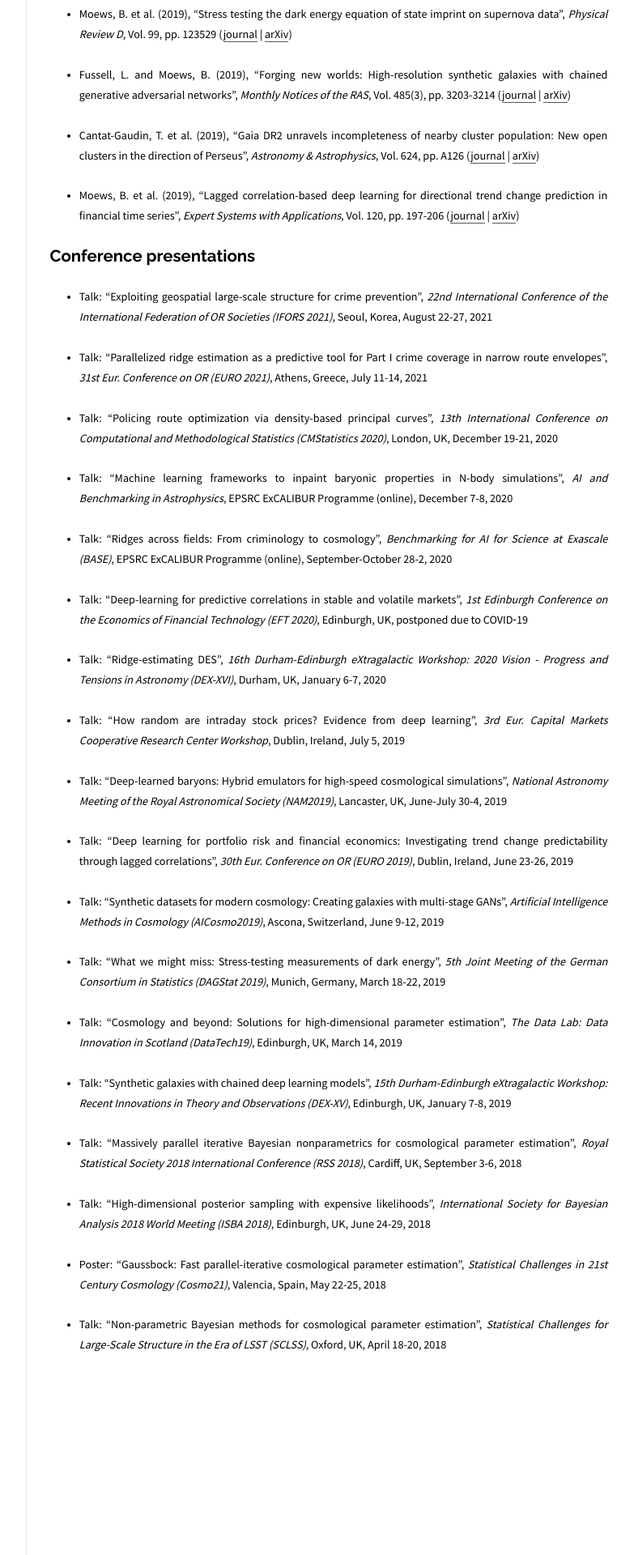
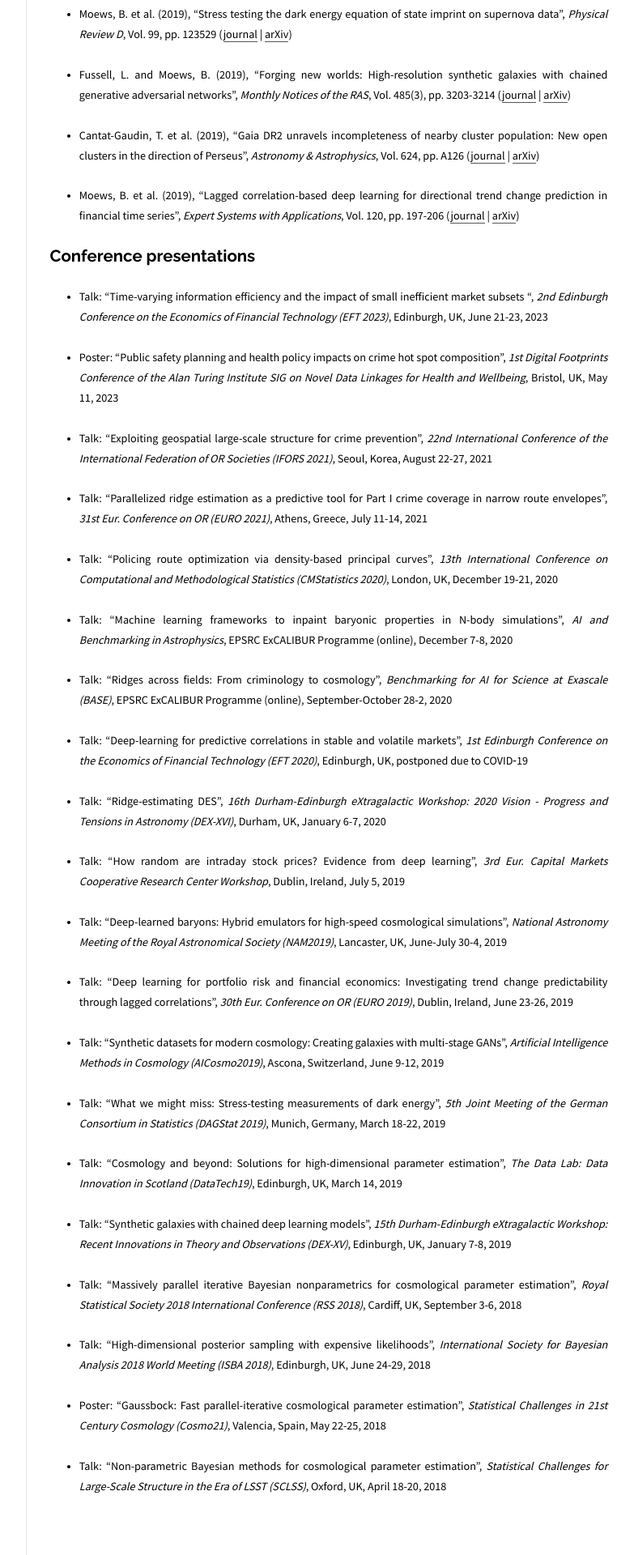
Before and after one commit to moews/moews.github.io, a Jekyll site: the page built from _posts/2017-03-25-publications.md, in a window 1280 px wide. Shown: the part 936-2856 px from the top of the page at 81% size, without its empty margins (326-1109 px from the left). Built offline with Jekyll 4.4.1, drawn with Linux system fonts in a browser that asks for light colours.

Commit message:
Update 2017-03-25-publications.md

```diff
--- a/_posts/2017-03-25-publications.md
+++ b/_posts/2017-03-25-publications.md
@@ -43,11 +43,9 @@
 -->
 ## Conference presentations
 
-<!--
 * <small>Talk: "Time-varying information efficiency and the impact of small inefficient market subsets ", _2nd Edinburgh Conference on the Economics of Financial Technology (EFT 2023)_, Edinburgh, UK, June 21-23, 2023
 
-* <small>Poster: "", _1st Digital Footprints Conference of the Alan Turing Institute SIG on Novel Data Linkages for Health and Wellbeing_, Bristol, UK, May 11, 2023
--->
+* <small>Poster: "Public safety planning and health policy impacts on crime hot spot composition", _1st Digital Footprints Conference of the Alan Turing Institute SIG on Novel Data Linkages for Health and Wellbeing_, Bristol, UK, May 11, 2023
 
 * <small>Talk: "Exploiting geospatial large-scale structure for crime prevention", _22nd International Conference of the International Federation of OR Societies (IFORS 2021)_, Seoul, Korea, August 22-27, 2021</small>
 
```
